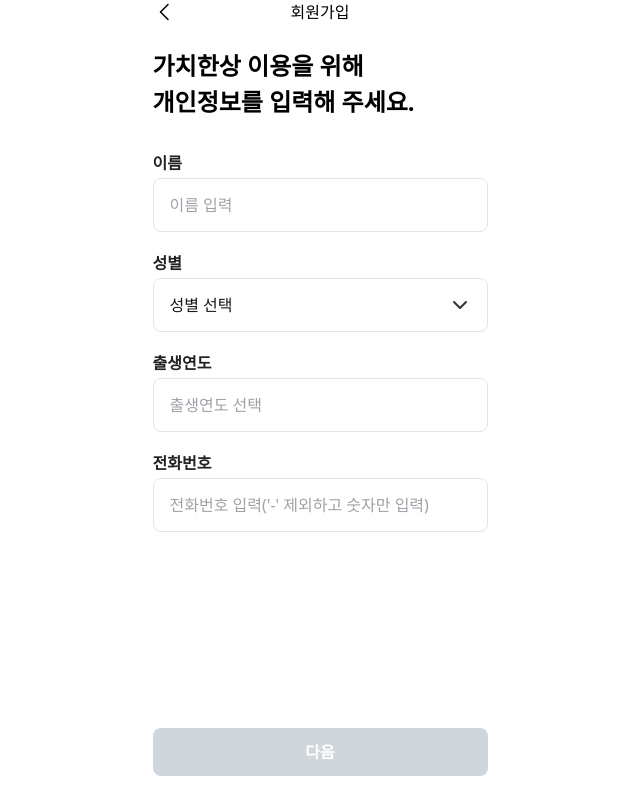
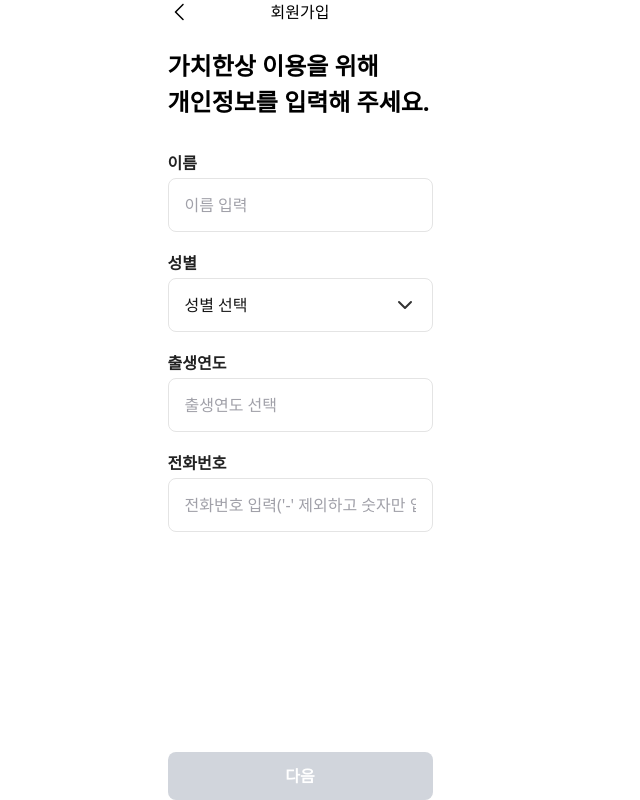
Before and after one commit to nickel93/a-meal-together, a Next.js app: page /signup in a window 1280 px wide. Shown: the whole page, without its empty margins (340-980 px from the left). Built offline with nearby package versions, Linux system fonts and the light colour scheme; no server answers; a web font is replaced by a local one.

Commit message:
레이아웃 조정

```diff
--- a/src/app/layout.tsx
+++ b/src/app/layout.tsx
@@ -23,7 +23,7 @@ export default function RootLayout({
       </head>
 
       <body>
-        <div className="min-w-[375px] max-w-[375px] h-screen bg-white flex flex-col justify-start items-center  mx-auto">
+        <div className="min-w-[375px] max-w-[375px] h-screen bg-white flex flex-col justify-start items-center mx-auto px-[20px]">
           <SessionProvider>
             <ReactQueryProvider>{children}</ReactQueryProvider>
           </SessionProvider>
--- a/src/app/onboarding/page.tsx
+++ b/src/app/onboarding/page.tsx
@@ -3,7 +3,7 @@ import { SurveyStart } from "@/widgets/survey";
 
 const Page = () => {
   return (
-    <div className="px-[20px] h-full  gap-[40px] flex flex-col">
+    <div className="h-full  gap-[40px] flex flex-col">
       <HeaderIcon />
       <SurveyStart />
     </div>
--- a/src/app/signup/page.tsx
+++ b/src/app/signup/page.tsx
@@ -2,8 +2,8 @@ import { SignUp } from "@/widgets/signup";
 
 const Page = () => {
   return (
-    <div className="flex justify-center h-full">
-      <div className="w-[375px] px-[20px] flex flex-col gap-[40px]">
+    <div className="flex justify-center w-full h-full">
+      <div className=" flex flex-col gap-[40px]">
         <SignUp />
       </div>
     </div>
--- a/src/widgets/join/Story.tsx
+++ b/src/widgets/join/Story.tsx
@@ -37,7 +37,6 @@ const JoinStory = () => {
 
       <LzButton
         onClick={() => {
-          // Handle button click, e.g., navigate to a different page
           router.push("/join/table");
         }}
       >
--- a/src/widgets/signup/SignUp.tsx
+++ b/src/widgets/signup/SignUp.tsx
@@ -41,10 +41,7 @@ const SignUp = () => {
   };
 
   return (
-    <form
-      onSubmit={onSubmit}
-      className="mx-auto w-[375px] min-h-screen bg-white  px-[20px] flex flex-col"
-    >
+    <form onSubmit={onSubmit} className="  min-h-screen bg-white flex flex-col">
       <div className="mb-6 text-center">
         <Navigator title="회원가입" />
       </div>
@@ -94,8 +91,7 @@ const SignUp = () => {
         }}
       />
 
-      {/* 버튼 */}
-      <div className="mt-auto pb-[24px]">
+      <div className="mt-auto">
         <LzButton type="submit" disabled={!canSubmit}>
           다음
         </LzButton>
```
